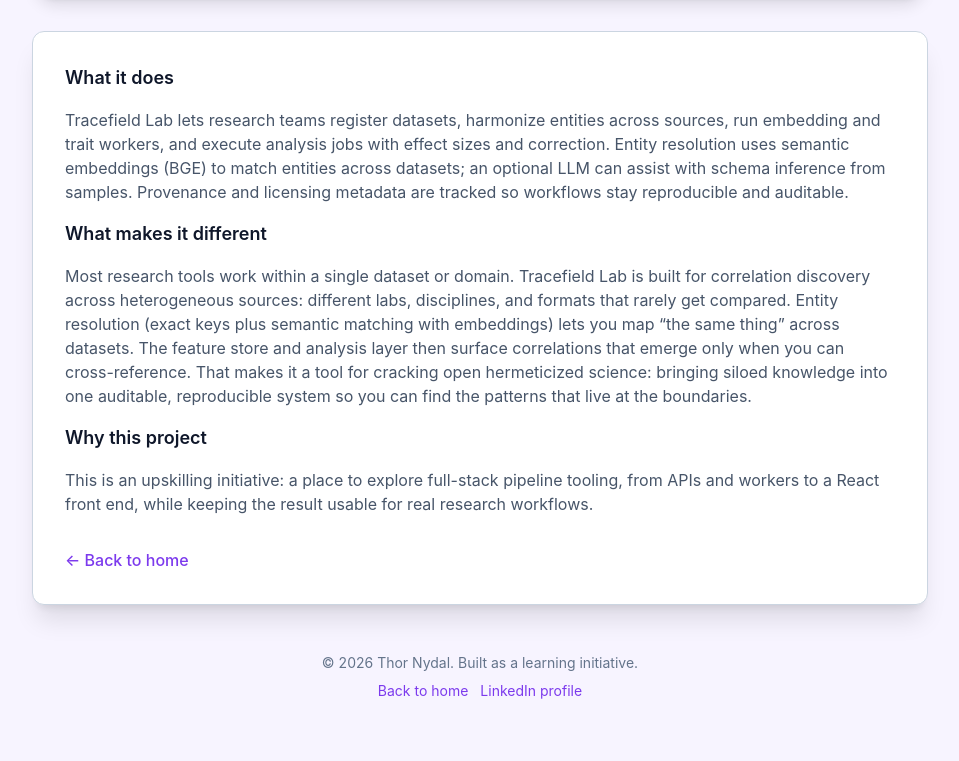
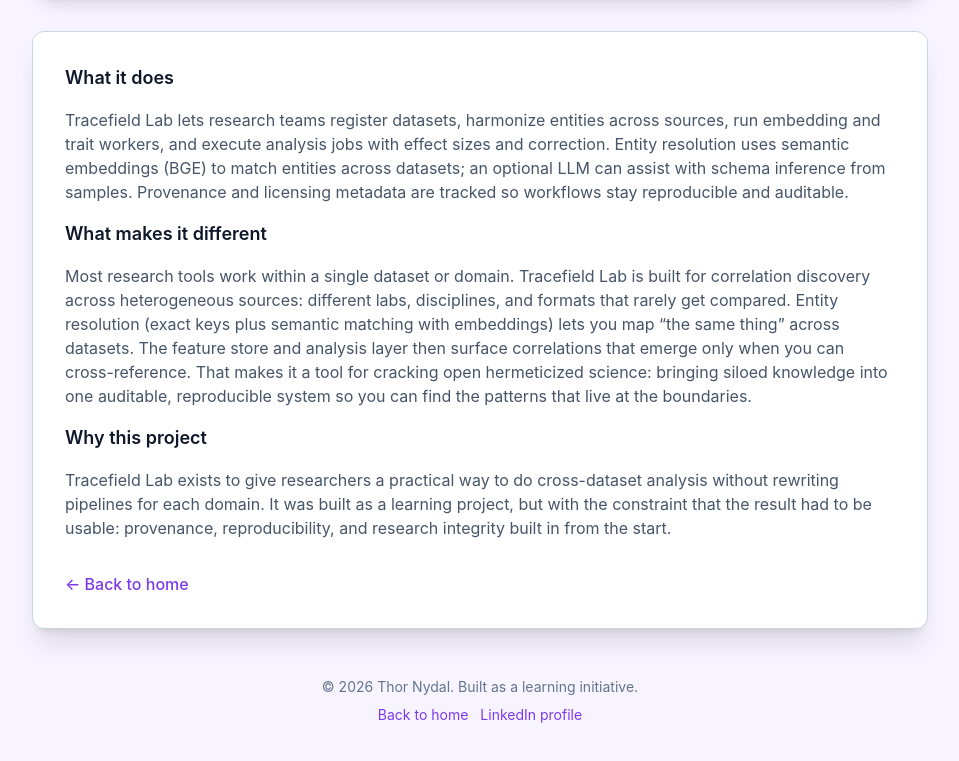
Before and after one commit to jnydal/tracefield-lab, a React (Vite) app in the folder frontend/: page /about in a window 1280 px wide. Shown: the part 862-1623 px from the top of the page, without its empty margins (160-1119 px from the left). Built offline with nearby package versions, Linux system fonts and the light colour scheme; no server answers.

Commit message:
added intro text

```diff
--- a/frontend/src/features/public/pages/about-page.tsx
+++ b/frontend/src/features/public/pages/about-page.tsx
@@ -61,9 +61,10 @@ export function AboutPage() {
             </p>
             <h2 className="about-content-title">Why this project</h2>
             <p className="about-content-copy">
-              This is an upskilling initiative: a place to explore
-              full-stack pipeline tooling, from APIs and workers to a React front end,
-              while keeping the result usable for real research workflows.
+              Tracefield Lab exists to give researchers a practical way to do cross-dataset
+              analysis without rewriting pipelines for each domain. It was built as a
+              learning project, but with the constraint that the result had to be usable:
+              provenance, reproducibility, and research integrity built in from the start.
             </p>
           </div>
           <div className="about-content-back">
```
